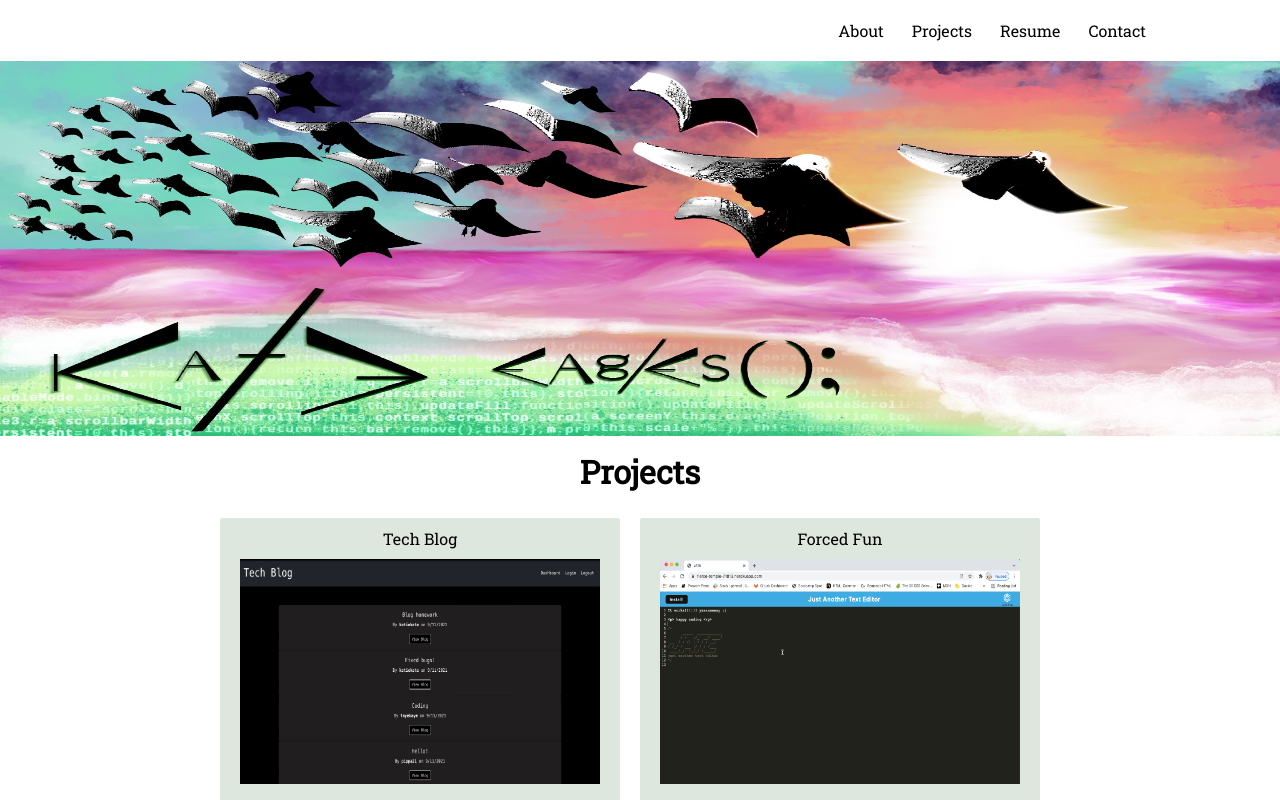
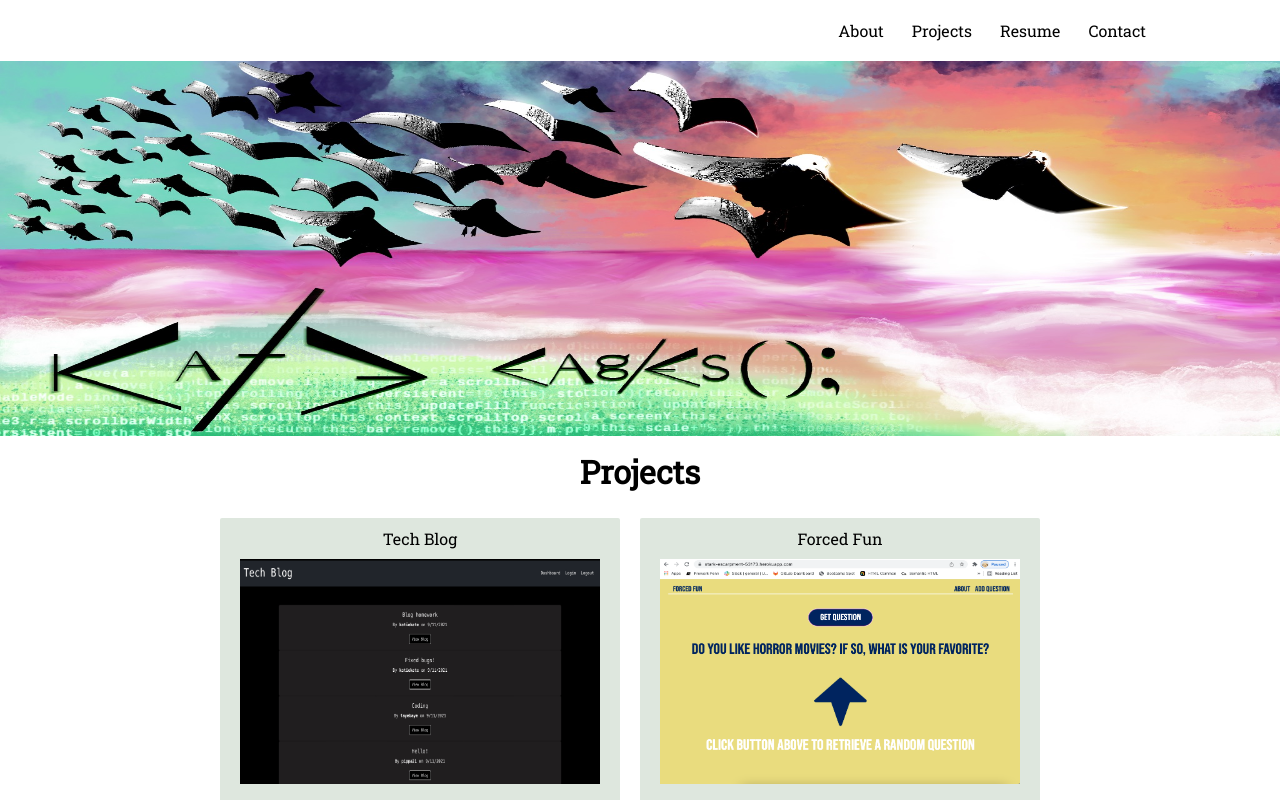
Before and after one commit to ktmac21/react-portfolio, a React (Create React App) app in the folder Main/: page /projects in a window 1280 px wide. Shown: the top 800 px of the page. Built offline with nearby package versions, Linux system fonts and the light colour scheme.

Commit message:
updated project photo

```diff
--- a/Main/src/components/Projects.js
+++ b/Main/src/components/Projects.js
@@ -3,7 +3,7 @@ import nfl from '../Images/NFLbets.png';
 import quiz from '../Images/quiz.png';
 import streamin from '../Images/streamin.png';
 import marioKart from '../Images/marioKart.png';
-import editor from '../Images/editor.png';
+import forced from '../Images/forced.png';
 
 const Projects = () => {
 
@@ -25,7 +25,7 @@ const Projects = () => {
             <div className='card1'>
 
                 <a href="https://stark-escarpment-53173.herokuapp.com/">Forced Fun
-                <img className='project-img' src={editor} alt='forced-fun'/></a>
+                <img className='project-img' src={forced} alt='forced-fun'/></a>
                 <a className='rep' href="https://github.com/ktmac21/Engagement-Question-Generator">Github Repository</a>
 
             </div>
```
Also changed, not shown: Main/src/Images/forced.png (added).
